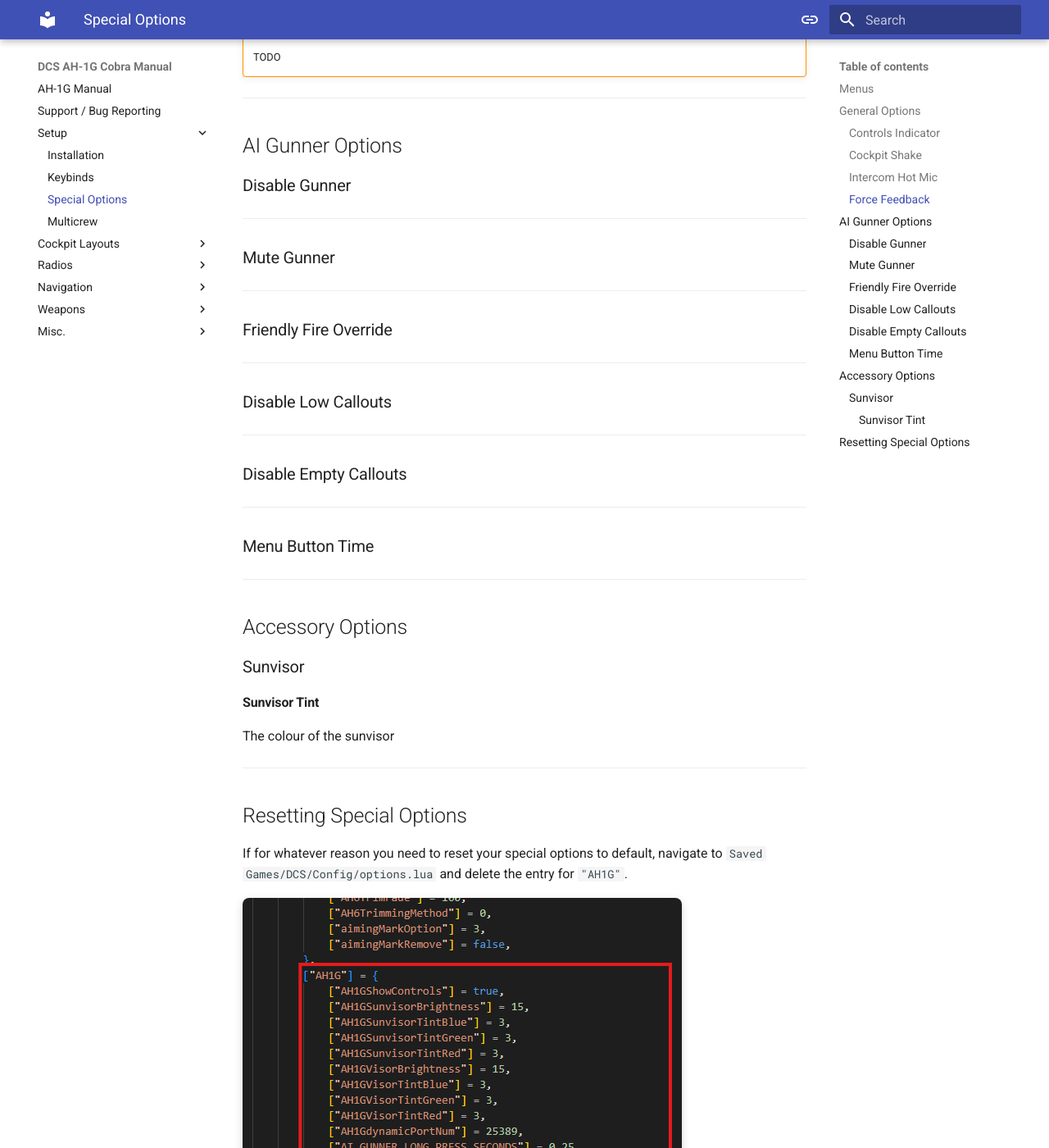
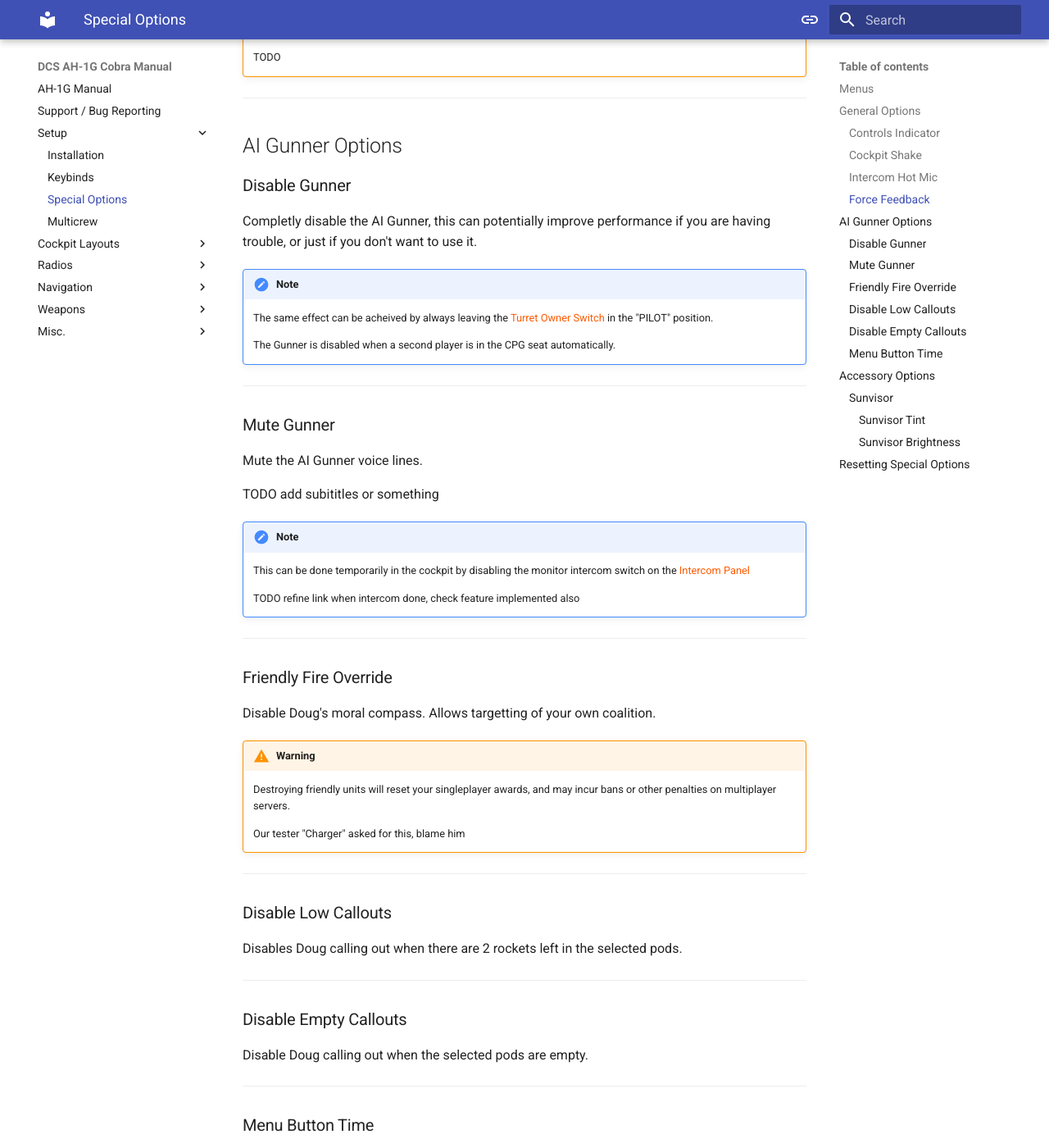
Before and after one commit to OrangeBugs/AH1G-Manual, an MkDocs documentation site: the page built from docs/Setup/SpecialOptions.md, in a window 1280 px wide and 1400 px high, scrolled down 2053 px. Shown: the whole window at 82% size. Built offline with MkDocs 1.6.1 and Material for MkDocs 9.7.7, drawn with Linux system fonts in a browser that asks for light colours; some of the changed text lies outside the part shown.

Commit message:
special options

```diff
--- a/docs/Setup/SpecialOptions.md
+++ b/docs/Setup/SpecialOptions.md
@@ -54,25 +54,53 @@
 
 ### Disable Gunner
 
+Completly disable the AI Gunner, this can potentially improve performance if you are having trouble, or just if you don't want to use it.
+
+!!! Note
+    The same effect can be acheived by always leaving the [Turret Owner Switch](../Weapons/Switches.md#turret-priority-switch) in the "PILOT" position.
+
+    The Gunner is disabled when a second player is in the CPG seat automatically.
 ---
 
 ### Mute Gunner
+
+Mute the AI Gunner voice lines.
+
+TODO add subititles or something
+
+!!! Note
+    This can be done temporarily in the cockpit by disabling the monitor intercom switch on the [Intercom Panel](../Radios/Intercom.md)
+
+    TODO refine link when intercom done, check feature implemented also
 
 ---
 
 ### Friendly Fire Override
 
+Disable Doug's moral compass. Allows targetting of your own coalition.
+
+!!! Warning
+    Destroying friendly units will reset your singleplayer awards, and may incur bans or other penalties on multiplayer servers.
+
+    Our tester "Charger" asked for this, blame him
+
 ---
 
 ### Disable Low Callouts
+
+Disables Doug calling out when there are 2 rockets left in the selected pods.
 
 ---
 
 ### Disable Empty Callouts
 
+Disable Doug calling out when the selected pods are empty.
+
 ---
 
 ### Menu Button Time
+
+Slider to adjust the amount of time the AI Gunner keybinds need to be held to access the long press functions.
 
 
 ---
@@ -83,7 +111,13 @@
 
 #### Sunvisor Tint
 
-The colour of the sunvisor
+The colour of the sunvisor is adjustable via RGB values, 0-255. You can pick a colour [here](https://rgbcolorpicker.com/){:target=blank}.
+
+---
+
+#### Sunvisor Brightness
+
+Slider to adjust the brightness of the visor, 0-255, larger values are darker.
 
 ---
 
```
